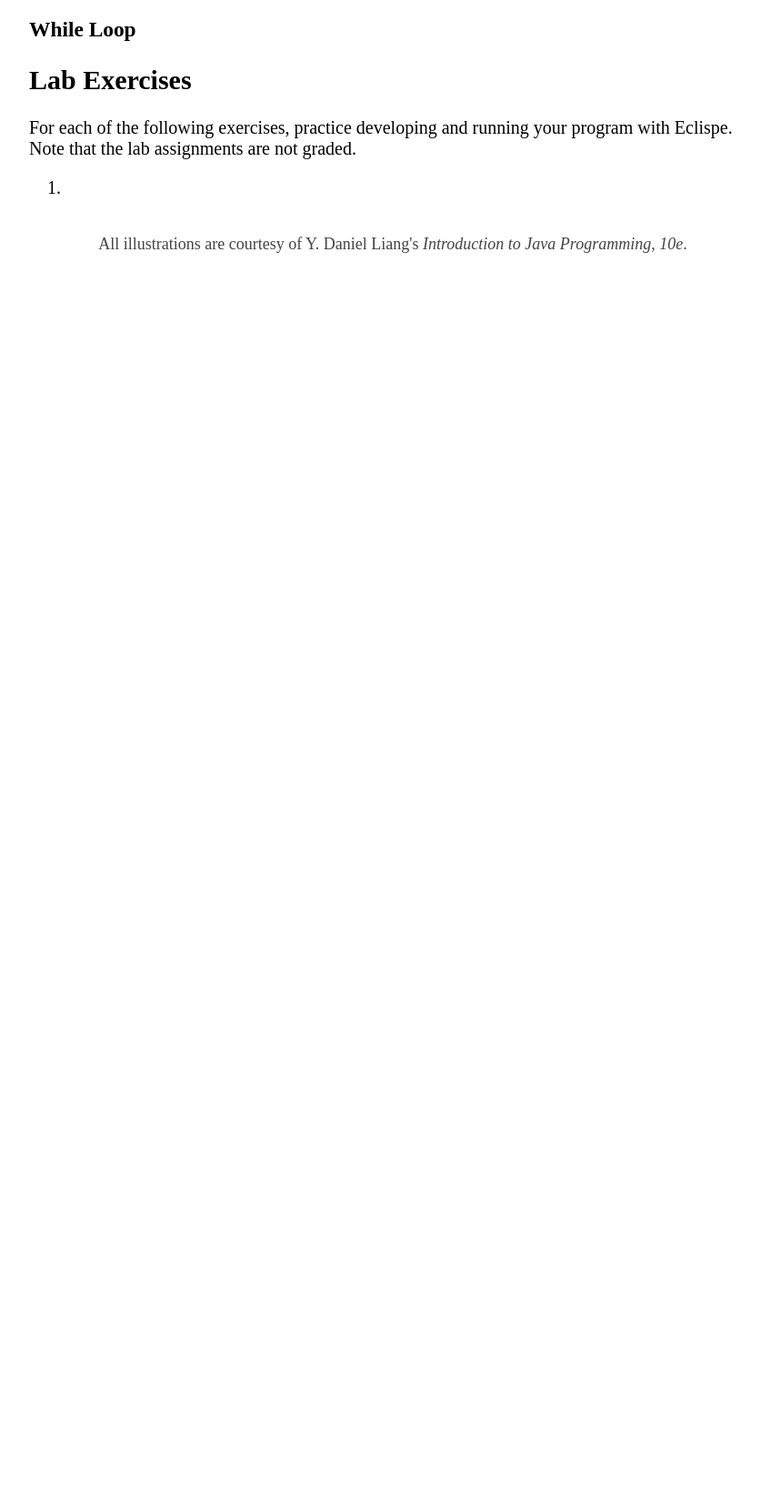
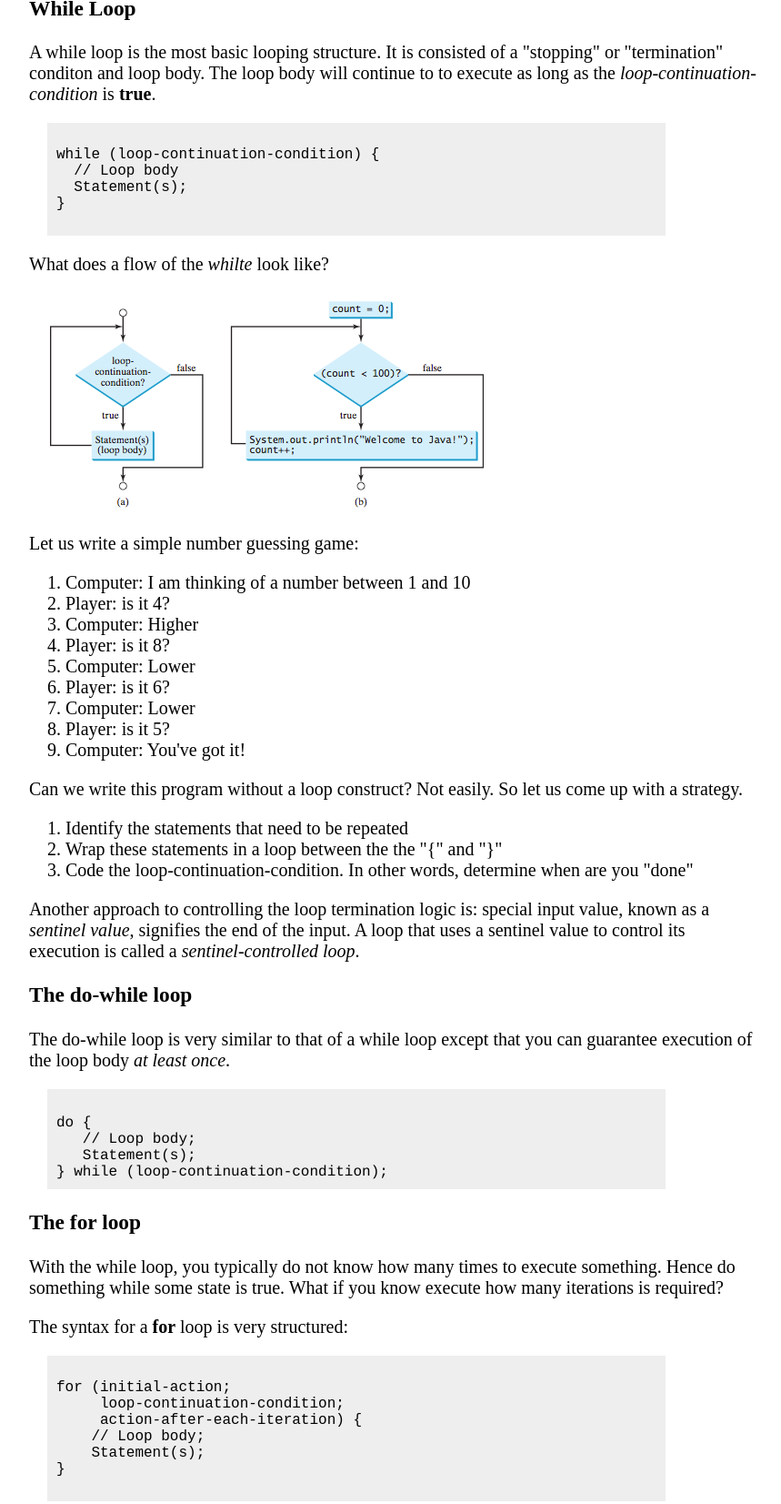
Before and after one commit to csula/cs201-fall-2014, a plain HTML site: page lecture05/index.html in a window 1280 px wide. Shown: the part 615-2268 px from the top of the page at 91% size, without its empty margins (208-1067 px from the left). Before the commit the page ends 902 px from the top, so only its background shows below. Drawn offline with nearby package versions, Linux system fonts and the light colour scheme; some packages are replaced by stand-ins of ours.

Commit message:
add lecture 5

```diff
--- a/lecture05/index.html
+++ b/lecture05/index.html
@@ -2,8 +2,20 @@
 <head>
 <meta http-equiv="Content-Type" content="text/html; charset=ISO-8859-1">
 <title>CS201: Introduction to Programming</title>
-<!-- css -->
-<link rel="stylesheet" href="../css/style.css">
+  <!-- css -->
+  <link rel="stylesheet" href="../css/style.css">
+
+  <!-- mathjax -->
+  <script type="text/x-mathjax-config">
+   MathJax.Hub.Config({
+     tex2jax: {inlineMath: [['$','$'], ['\\(','\\)']]}
+  });
+  </script>
+
+  <script type="text/javascript"
+    src="http://cdn.mathjax.org/mathjax/latest/MathJax.js?config=TeX-AMS-MML_HTMLorMML">
+  </script>
+
 </head>
 <body>
 
@@ -27,9 +39,7 @@
   <li>To write nested loops</li>
   <li>To learn the techniques for minimizing numerical errors</li>
   <li>To implement program control with break and continue</li>
-  <li>To process characters in a string using a loop in a case study for check-
-ing palindrome</li>
-  <li>To write a program that displays prime numbers</li>
+  <li>To process characters in a string using a loop in a case study for checking palindrome</li>
 </ul>
 
 
@@ -39,13 +49,106 @@ ing palindrome</li>
 
 <h3>While Loop</h3>
 
+<p>A while loop is the most basic looping structure.  It is consisted of a "stopping" or "termination" conditon and loop body.  The loop body will continue to to execute as long as the <em>loop-continuation-condition</em> is <b>true</b>.</p>
+
+<div class="code"><pre>
+while (loop-continuation-condition) {
+  // Loop body
+  Statement(s);
+}
+</pre></div>
+
+<p>What does a flow of the <em>whilte</em> look like?</p>
+
+<img src="whileflowchart.png" /> <br/>
+
+<p>Let us write a simple number guessing game:</p>
+
+<ol>
+  <li>Computer: I am thinking of a number between 1 and 10</li>
+  <li>Player: is it 4?</li>
+  <li>Computer: Higher</li>
+  <li>Player: is it 8?</li>
+  <li>Computer: Lower</li>
+  <li>Player: is it 6?</li>
+  <li>Computer: Lower</li>
+  <li>Player: is it 5?</li>
+  <li>Computer: You've got it!</li>
+</ol>
+
+<p>Can we write this program without a loop construct?  Not easily.  So let us come up with a strategy.</p>
+
+<ol>
+  <li> Identify the statements that need to be repeated</li>
+  <li> Wrap these statements in a loop between the the "{" and "}"</li>
+  <li> Code the loop-continuation-condition. In other words, determine when are you "done"</li>
+</ol>
+
+<p>Another approach to controlling the loop termination logic is: special input value, known as a <em>sentinel value</em>, signifies the end of the input. A loop that uses a sentinel value to control its execution is called a <em>sentinel-controlled loop</em>.</p>
+
+<h3>The do-while loop</h3>
+
+<p>The do-while loop is very similar to that of a while loop except that you can guarantee execution of the loop body <em>at least once</em>.</p>
+
+<div class="code"<pre>
+do {
+   // Loop body;
+   Statement(s);
+} while (loop-continuation-condition);
+</pre></div>
+
+<h3>The for loop</h3>
+
+<p>With the while loop, you typically do not know how many times to execute something.  Hence do something while some state is true.  What if you know execute how many iterations is required?</p>
+
+<p>The syntax for a <b>for</b> loop is very structured: </p>
+
+<div class="code"><pre>
+for (initial-action;
+     loop-continuation-condition;
+     action-after-each-iteration) {
+    // Loop body;
+    Statement(s);
+}
+</pre></div>
+
+<p>The flowchar for a for loop is similar to that of a while loop:</p>
+
+<img src="forloopflow.png" /> <br/>
+
+<p>What are some of the advantages of a for loop over a while loop? The bigger question is what and when to use a particular loop?</p>
+
+<h3>Nested Loops</h3>
+
+<p>You can nest loops within another loops. For example: </p>
+
+<div class="code"><pre>
+for (int i = 1; i <= 10; i++) {
+  for (int j = 1; j <= 10; j++) {
+     System.out.printf("%3d ", i * j);
+  }
+  System.out.println("");
+}
+</pre></div>
+
+<h3>Break and Continue keywords</h3>
+
+<p>There are additional controls over loops flow: </p>
+
+<ul>
+  <li> <b>break</b>: stop execution and exit the loop (or exit the switch statement)</li>
+  <li> <b>continue</b>: stop execution and return to the loop-continuation-condition</li>
+</ul>
 
 <h2>Lab Exercises</h2>
 
 <p>For each of the following exercises, practice developing and running your program with Eclispe.  Note that the lab assignments are not graded.</p>
 
 <ol>
-  <li></li>
+  <li>Modify the number guessing game so that the player can only have three changes at guessing the right number.</li>
+  <li>Write a program that determines if a string is a palindrome.</li>
+  <li>Write a program that reads a the contents of a matrix $M$.</li>
+  <li>Write a program that scales matrix $M$ by 0.05.</li>
 </ol>
 
 </div>
```
Also changed, not shown: lecture05/forloopflow.png (added), lecture05/whileflowchart.png (added).
